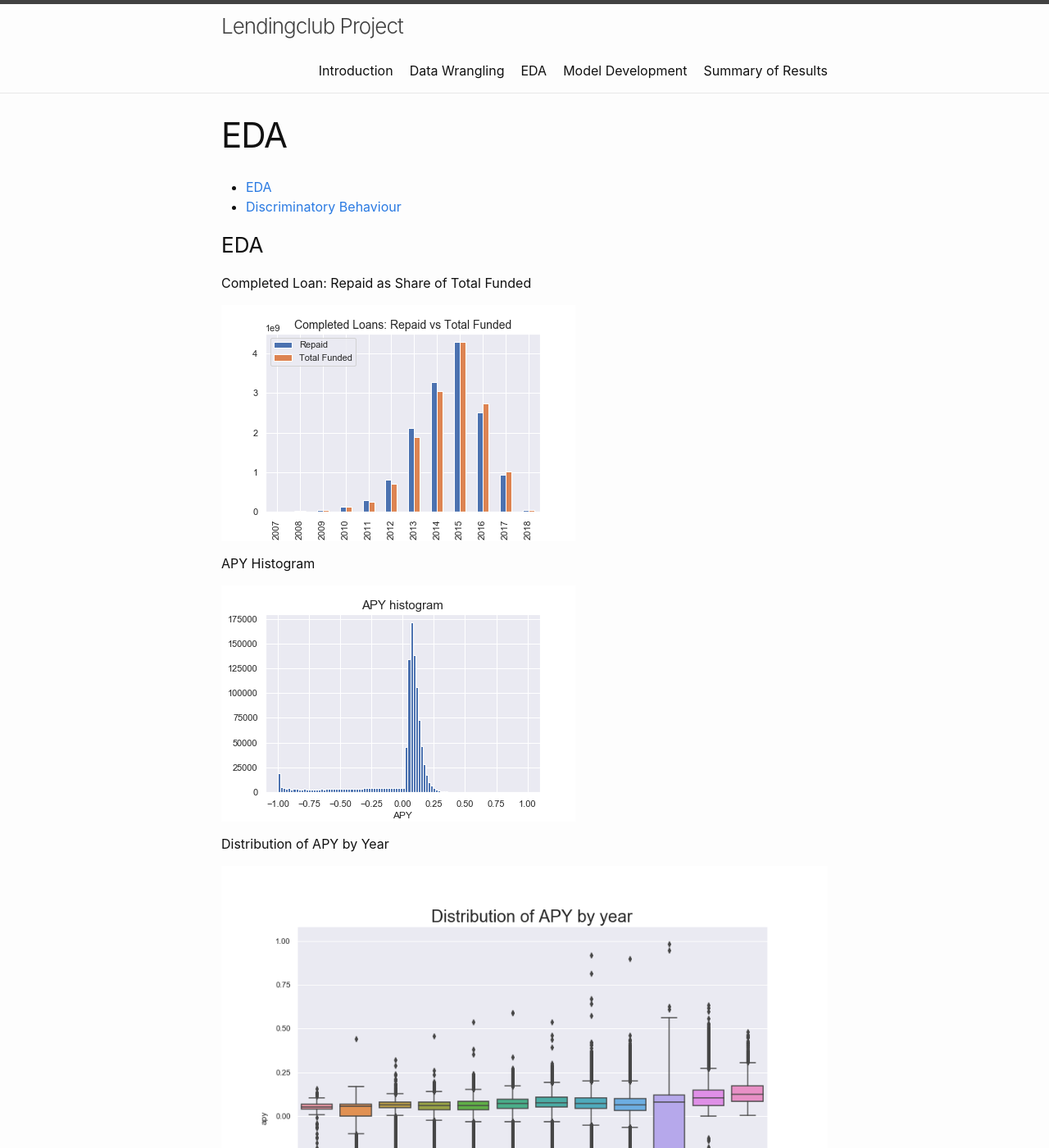
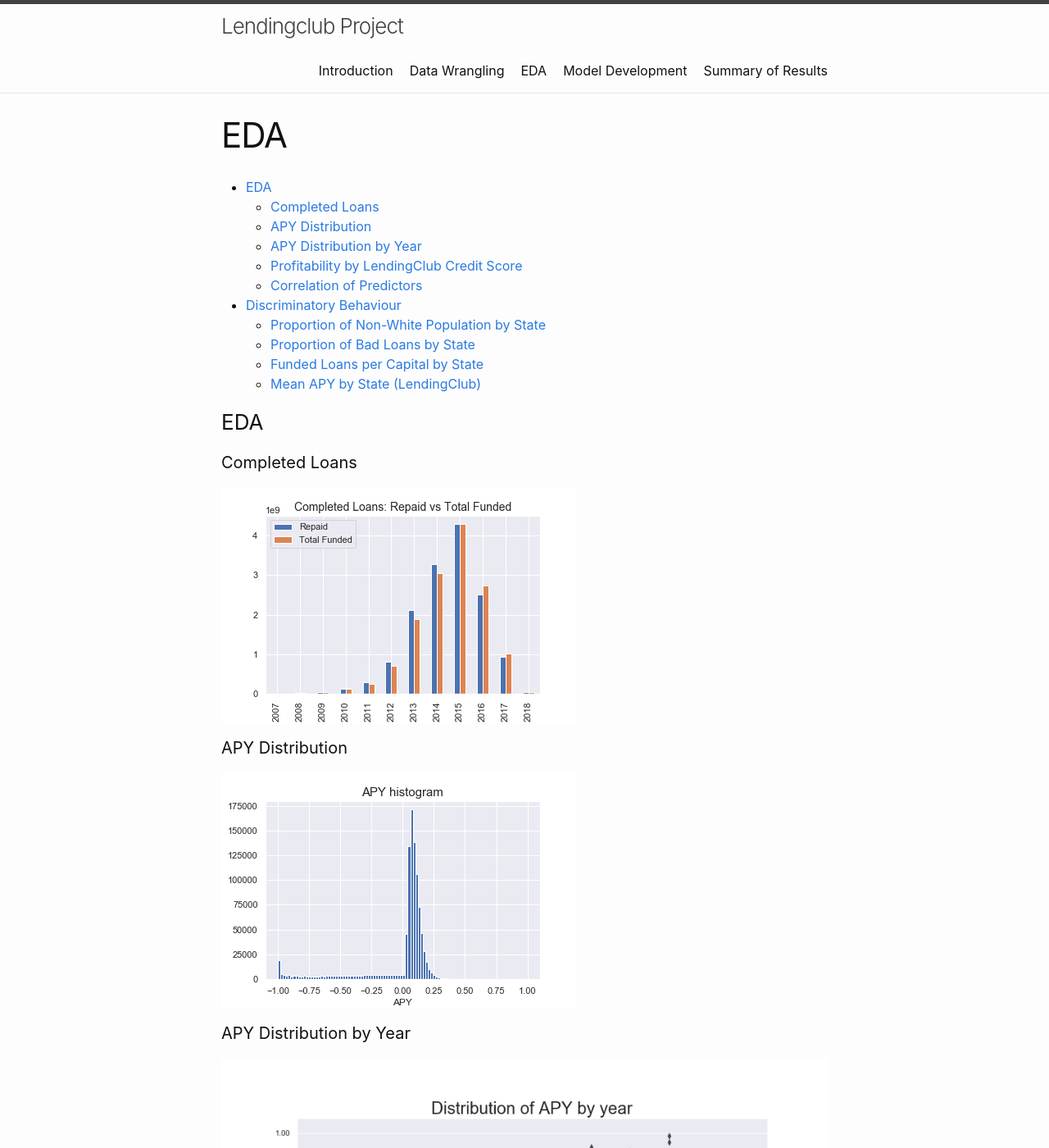
Before and after one commit to junparkh/LendingClub, a Jekyll site: the page built from menu2.md, in a window 1280 px wide and 1400 px high. Shown: the whole window at 82% size. Built offline with Jekyll 4.4.1, drawn with Linux system fonts in a browser that asks for light colours; some of the changed text lies outside the part shown.

Commit message:
Update menu2.md

```diff
--- a/menu2.md
+++ b/menu2.md
@@ -8,23 +8,23 @@
 {: toc}
 
 ### EDA
-Completed Loan: Repaid as Share of Total Funded
+#### Completed Loans
 
 ![Image 1](/image/Net_CashFlow_By_Year.png)
 
-APY Histogram
+#### APY Distribution
 
 ![Image 2](/image/APY_histogram.png)
 
-Distribution of APY by Year
+#### APY Distribution by Year
 
 ![Image 3](/image/Distribution_of_APY_by_year.png)
 
-Profit Loss by LendingClub Credit Score
+#### Profitability by LendingClub Credit Score
 
 ![Image 4](/image/Profit_loss_by_creditscore.png)
 
-Predictors Correlation
+#### Correlation of Predictors
 
 ![Image 5](/image/Predictors_Correlations.png)
 
@@ -46,18 +46,18 @@
 
 There is another current class action lawsuit against Lending Club from borrowers who are claiming that LendingClub essentially extracted far more in fees than had been agreed.  Certainly, the fact that fees paid by borrowers are about 4 times the fees paid by investors is not well disclosed on their website.
 
-Proportion of Non-White by State
+#### Proportion of Non-White Population by State
 
 ![Image 6](/image/Proportion of Non White Per State.png)
 
-Proportion of Bad Loans by State
+#### Proportion of Bad Loans by State
 
 ![Image 7](/image/Proption of Bad Loans Per State.png)
 
-Funded Loans per Capital by State
+#### Funded Loans per Capital by State
 
 ![Image 8](/image/Funded Loans per Capita per State.png)
 
-Mean APY by State
+#### Mean APY by State (LendingClub)
 
 ![Image 9](/image/Mean APY Per State.png)
```
